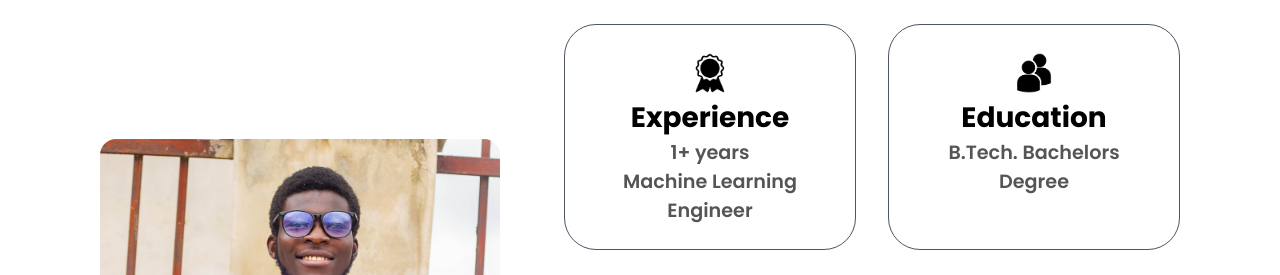
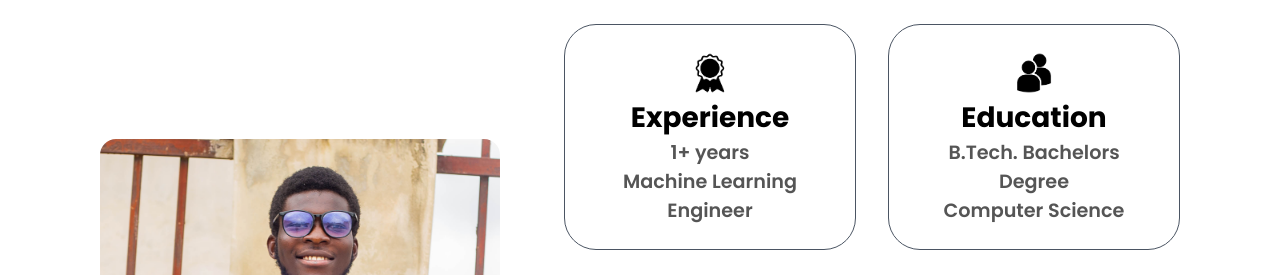
Before and after one commit to Oluwaseyiae/abiolajohnoluwaseyi.github.io, a website: page index.html in a window 1280 px wide. Shown: the part 1040-1315 px from the top of the page. Drawn offline with Linux system fonts and the light colour scheme.

Commit message:
Update index.html

```diff
--- a/index.html
+++ b/index.html
@@ -118,7 +118,7 @@
                         class="flex-1 py-[1.5rem] px-[2.3rem] bg-white rounded-[2rem] border border-gray-600 text-center">
                         <img src="assets/img/education.png" class="w-12 mx-auto">
                         <h1 class="text-[1.75rem] font-bold">Education</h1>
-                        <p class="text-[1.2rem] font-semibold">B.Tech. Bachelors Degree</p>
+                        <p class="text-[1.2rem] font-semibold">B.Tech. Bachelors Degree <br>Computer Science</p>
                     </div>
                 </div>
 
```
